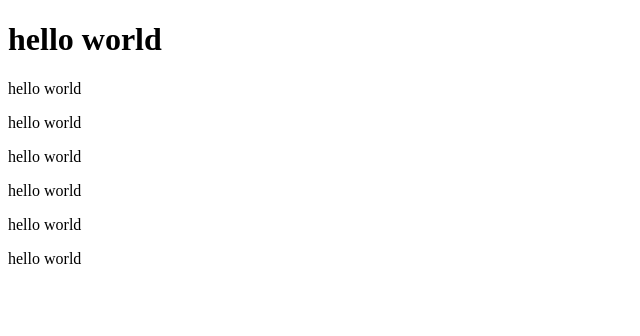
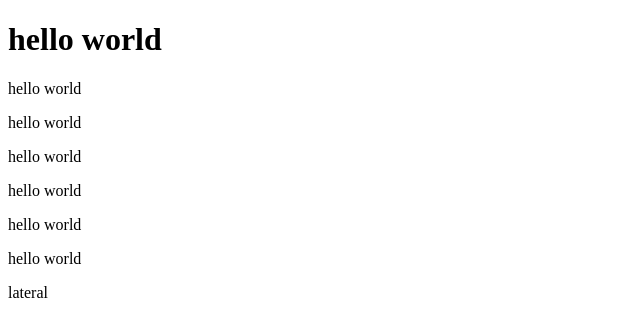
Before and after one commit to Ricardomjr-10/treino-merge, a plain HTML site: page index.html in a window 1280 px wide. Shown: the full height of the page, 0-640 px from the left. Drawn offline with Linux system fonts and the light colour scheme.

Commit message:
criado tag nav

```diff
--- a/index.html
+++ b/index.html
@@ -18,6 +18,7 @@
             <p>hello world</p>
             <p>hello world</p>
         </div>
+        <nav>lateral</nav>
     </main>
 </body>
 </html>
```
